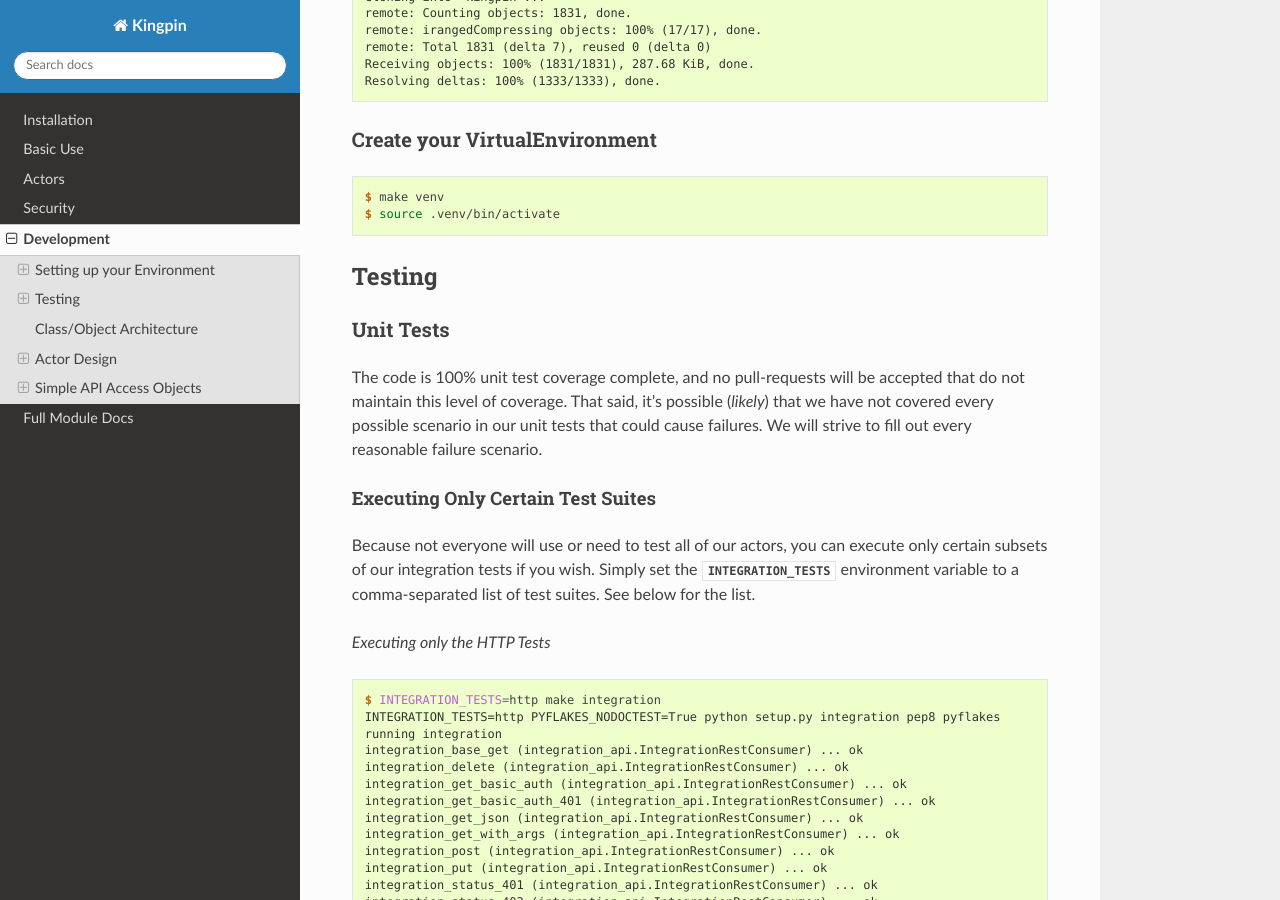
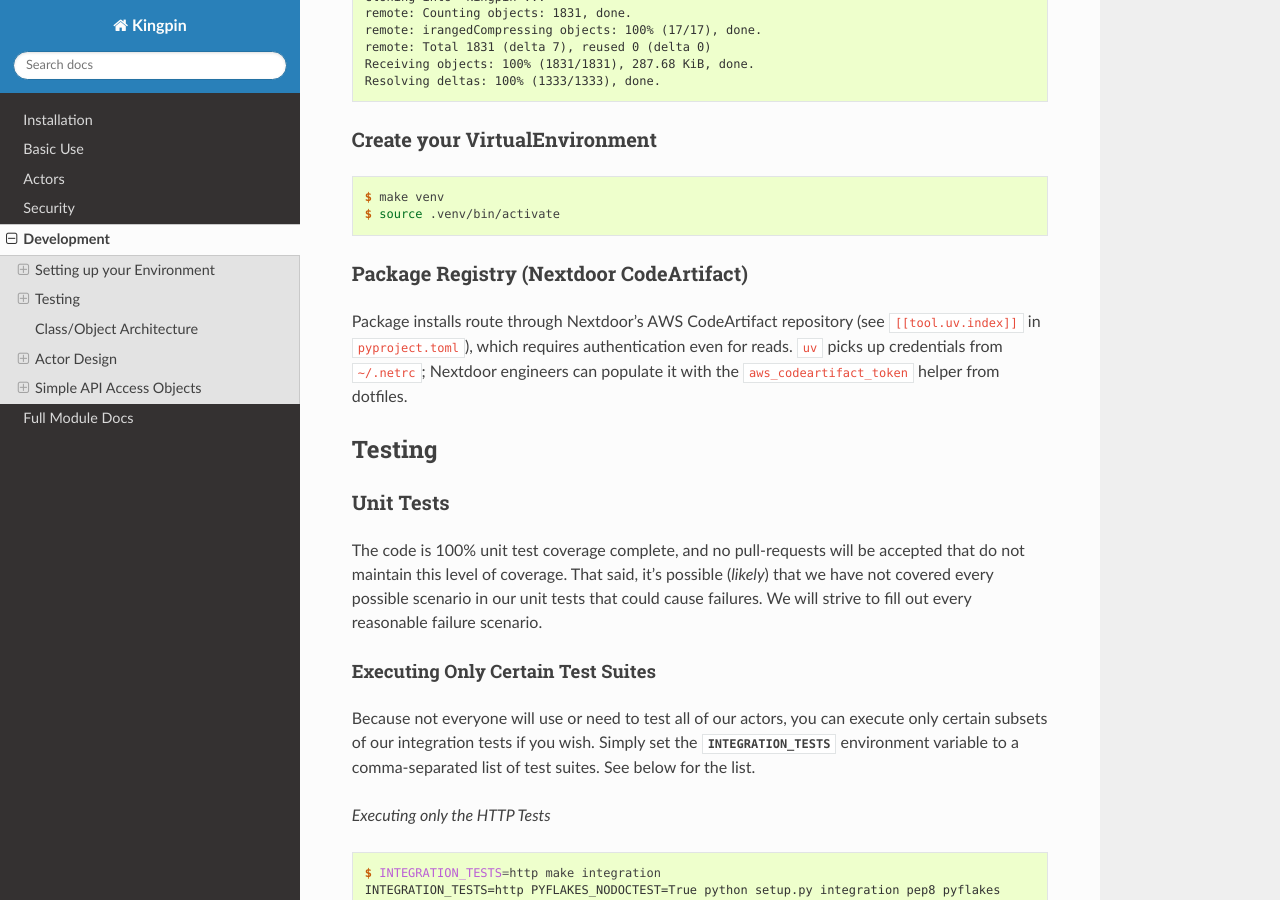
Before and after one commit to Nextdoor/kingpin, a Sphinx documentation site: the page built from docs/development.rst, in a window 1280 px wide and 900 px high, scrolled down 307 px. Built offline with Sphinx 7.4.7 and the Read the Docs theme 3.1.0, drawn with Linux system fonts in a browser that asks for light colours; formulas are drawn with MathJax 3.

Commit message:
chore(ci): route Python package installs through AWS CodeArtifact
Point uv at the nextdoor CodeArtifact pypi repository (go/migrate-to-ca)
and authenticate CI via Nextdoor/actions/aws-login OIDC. Locally, uv
reads credentials from ~/.netrc.

uv.lock still pins pypi.org URLs and must be regenerated once the
kingpin.git CodeArtifact repository is created; until then CI on this
branch fails against the not-yet-existing repository.

Co-Authored-By: Claude Fable 5 <noreply@anthropic.com>

```diff
--- a/docs/development.rst
+++ b/docs/development.rst
@@ -24,6 +24,15 @@ Create your VirtualEnvironment
 
     $ make venv
     $ source .venv/bin/activate
+
+Package Registry (Nextdoor CodeArtifact)
+^^^^^^^^^^^^^^^^^^^^^^^^^^^^^^^^^^^^^^^^
+
+Package installs route through Nextdoor's AWS CodeArtifact repository (see
+``[[tool.uv.index]]`` in ``pyproject.toml``), which requires authentication
+even for reads. ``uv`` picks up credentials from ``~/.netrc``; Nextdoor
+engineers can populate it with the ``aws_codeartifact_token`` helper from
+dotfiles.
 
 Testing
 ~~~~~~~
```
Also changed, not shown: pyproject.toml (+8 -0 lines), 3 other files.
